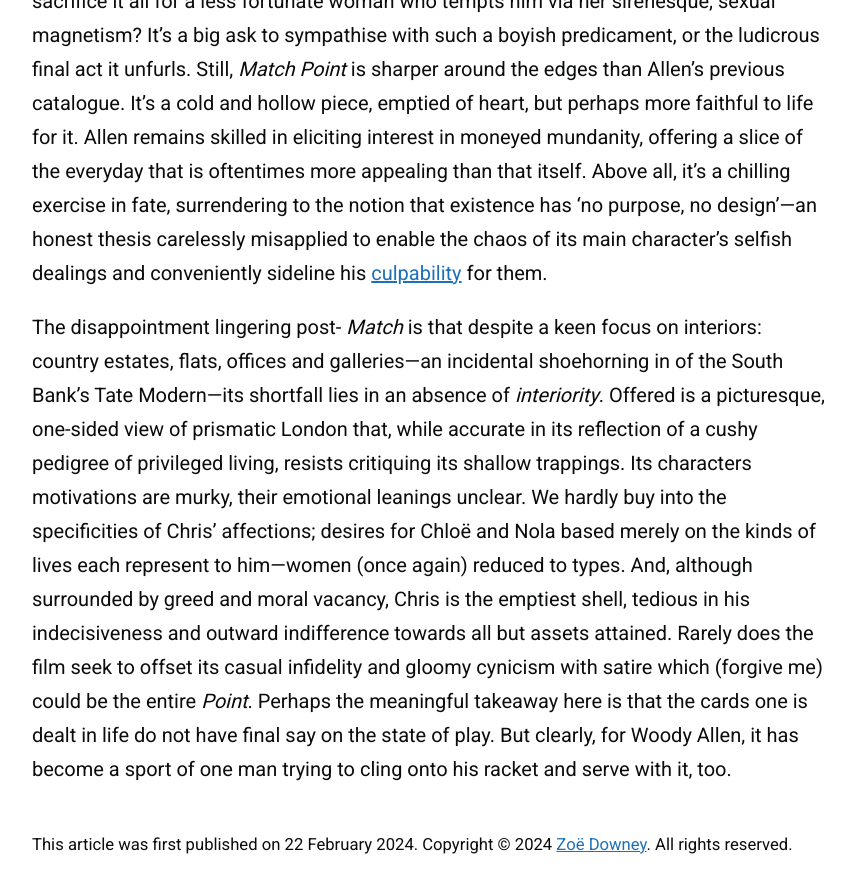
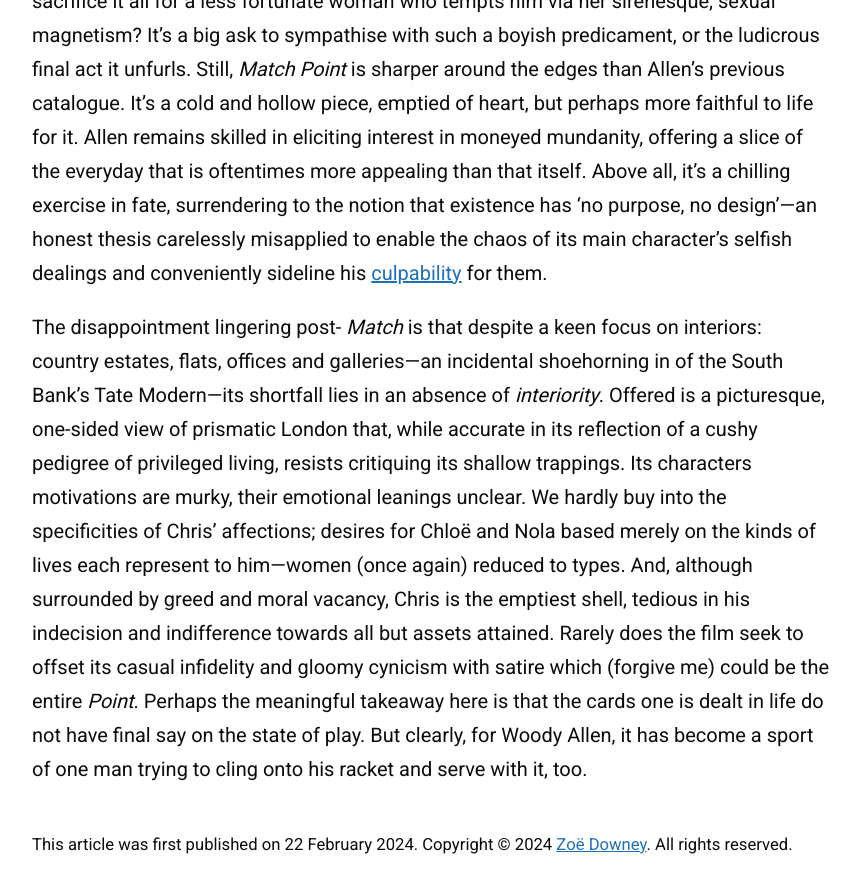
Before and after one commit to zoeurl/zoedowney.github.io, a Jekyll site: the page built from _posts/2024-2-22-match-point.md, in a window 1280 px wide and 900 px high, scrolled down 2968 px. Shown: the top 893 px of the window, without its empty margins (208-1068 px from the left). Built offline with Jekyll 4.4.1, drawn with Linux system fonts in a browser that asks for light colours.

Commit message:
Update 2024-2-22-match-point.md

```diff
--- a/_posts/2024-2-22-match-point.md
+++ b/_posts/2024-2-22-match-point.md
@@ -23,4 +23,4 @@
 
 It is on this essential, but tiresome, male conflict that _Match Point_ rests: does our protagonist choose wealth, standing and security tethered to a lukewarm coupling, or sacrifice it all for a less fortunate woman who tempts him via her sirenesque, sexual magnetism? It's a big ask to sympathise with such a boyish predicament, or the ludicrous final act it unfurls. Still, _Match Point_ is sharper around the edges than Allen’s previous catalogue. It’s a cold and hollow piece, emptied of heart, but perhaps more faithful to life for it. Allen remains skilled in eliciting interest in moneyed mundanity, offering a slice of the everyday that is oftentimes more appealing than that itself. Above all, it’s a chilling exercise in fate, surrendering to the notion that existence has ‘no purpose, no design’—an honest thesis carelessly misapplied to enable the chaos of its main character’s selfish dealings and conveniently sideline his [culpability](https://www.theguardian.com/film/2023/sep/08/woody-allen-venice-applause-metoo) for them.
 
-The disappointment lingering post- _Match_ is that despite a keen focus on interiors: country estates, flats, offices and galleries—an incidental shoehorning in of the South Bank’s Tate Modern—its shortfall lies in an absence of _interiority_. Offered is a picturesque, one-sided view of prismatic London that, while accurate in its reflection of a cushy pedigree of privileged living, resists critiquing its shallow trappings. Its characters motivations are murky, their emotional leanings unclear. We hardly buy into the specificities of Chris’ affections; desires for Chloë and Nola based merely on the kinds of lives each represent to him—women (once again) reduced to types. And, although surrounded by greed and moral vacancy, Chris is the emptiest shell, tedious in his indecisiveness and outward indifference towards all but assets attained. Rarely does the film seek to offset its casual infidelity and gloomy cynicism with satire which (forgive me) could be the entire _Point_. Perhaps the meaningful takeaway here is that the cards one is dealt in life do not have final say on the state of play. But clearly, for Woody Allen, it has become a sport of one man trying to cling onto his racket and serve with it, too.
+The disappointment lingering post- _Match_ is that despite a keen focus on interiors: country estates, flats, offices and galleries—an incidental shoehorning in of the South Bank’s Tate Modern—its shortfall lies in an absence of _interiority_. Offered is a picturesque, one-sided view of prismatic London that, while accurate in its reflection of a cushy pedigree of privileged living, resists critiquing its shallow trappings. Its characters motivations are murky, their emotional leanings unclear. We hardly buy into the specificities of Chris’ affections; desires for Chloë and Nola based merely on the kinds of lives each represent to him—women (once again) reduced to types. And, although surrounded by greed and moral vacancy, Chris is the emptiest shell, tedious in his indecision and indifference towards all but assets attained. Rarely does the film seek to offset its casual infidelity and gloomy cynicism with satire which (forgive me) could be the entire _Point_. Perhaps the meaningful takeaway here is that the cards one is dealt in life do not have final say on the state of play. But clearly, for Woody Allen, it has become a sport of one man trying to cling onto his racket and serve with it, too.
```
